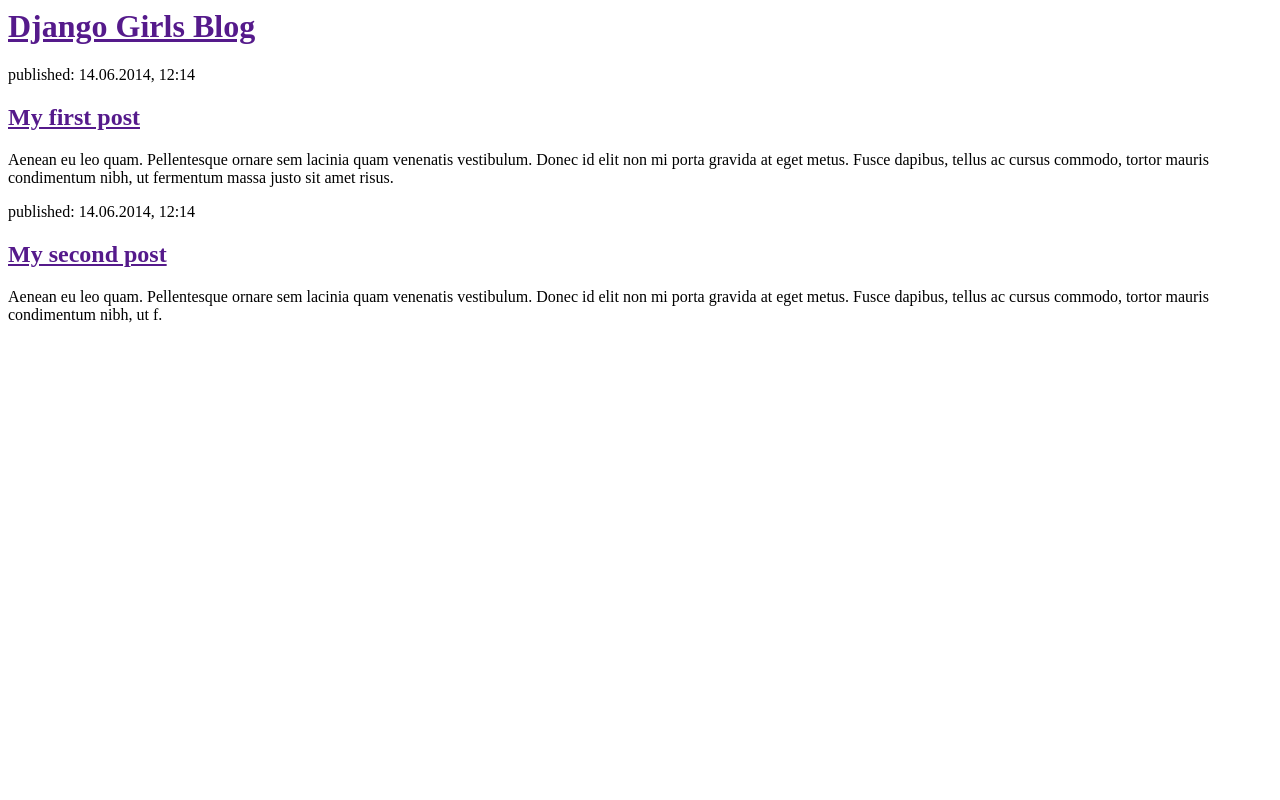
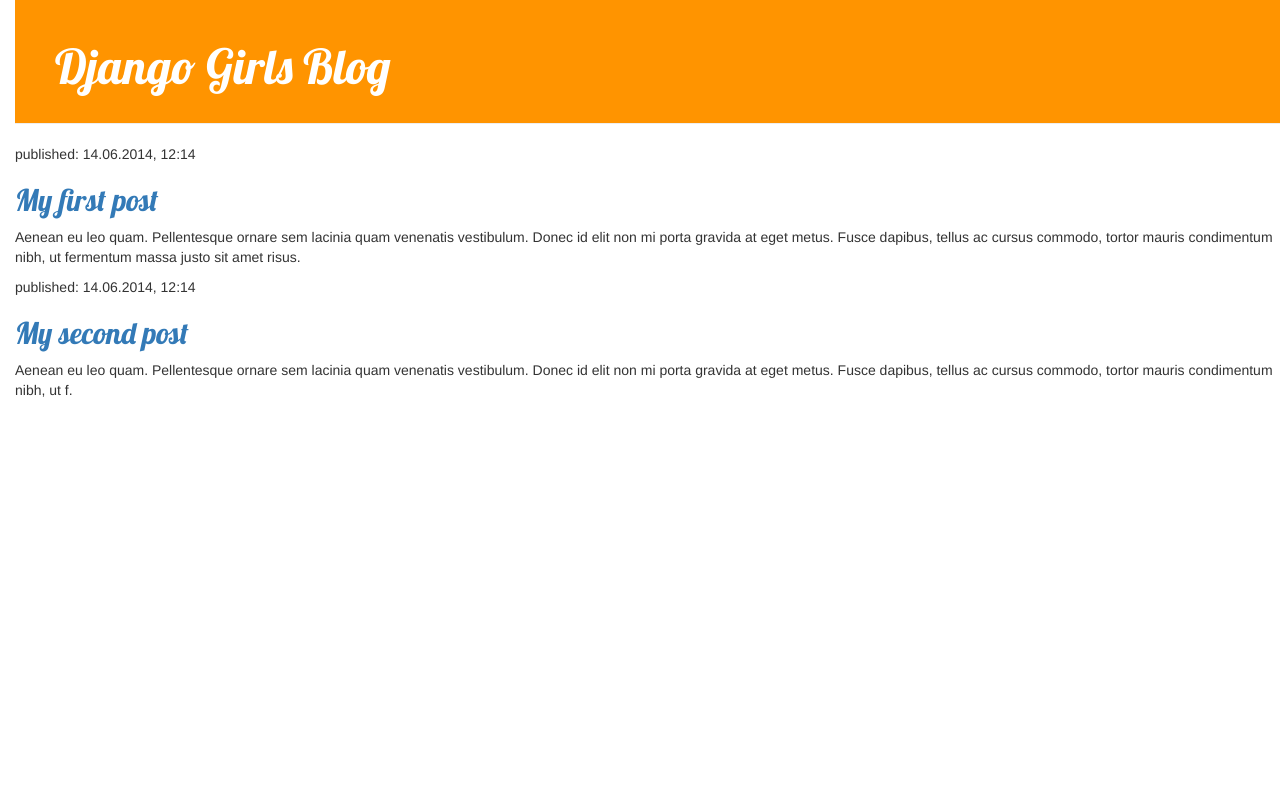
Before and after one commit to calvinkim27/my-first-blog, a Django app: page / in a window 1280 px wide. Run offline with Django 3.2, Linux system fonts and the light colour scheme; some libraries are stand-ins or nearby versions.

Commit message:
css apply

```diff
--- /dev/null
+++ b/blog/static/css/blog.css
@@ -0,0 +1,55 @@
+h1 a {
+    color: #FCA205;
+    font-family: 'Lobster';
+}
+
+body {
+    padding-left: 15px;
+}
+
+.page-header {
+    background-color: #ff9400;
+    margin-top: 0;
+    padding: 20px 20px 20px 40px;
+}
+
+.page-header h1, .page-header h1 a, .page-header h1 a:visited, .page-header h1 a:active {
+    color: #ffffff;
+    font-size: 36pt;
+    text-decoration: none;
+}
+
+.content {
+    margin-left: 40px;
+}
+
+h1, h2, h3, h4 {
+    font-family: 'Lobster', cursive;
+}
+
+.date {
+    color: #828282;
+}
+
+.save {
+    float: right;
+}
+
+.post-form textarea, .post-form input {
+    width: 100%;
+}
+
+.top-menu, .top-menu:hover, .top-menu:visited {
+    color: #ffffff;
+    float: right;
+    font-size: 26pt;
+    margin-right: 20px;
+}
+
+.post {
+    margin-bottom: 70px;
+}
+
+.post h1 a, .post h1 a:visited {
+    color: #000000;
+}
--- a/blog/templates/blog/post_list.html
+++ b/blog/templates/blog/post_list.html
@@ -1,13 +1,18 @@
+{% load static %}
 <html>
     <head>
         <title>Django Girls blog</title>
+        <link rel="stylesheet" href="//maxcdn.bootstrapcdn.com/bootstrap/3.2.0/css/bootstrap.min.css">
+        <link rel="stylesheet" href="//maxcdn.bootstrapcdn.com/bootstrap/3.2.0/css/bootstrap-theme.min.css">
+        <link rel="stylesheet" href="{% static 'css/blog.css' %}">
+        <link href="//fonts.googleapis.com/css?family=Lobster&subset=latin,latin-ext" rel="stylesheet" type="text/css">
     </head>
     <body>
-        <div>
-            <h1><a href="">Django Girls Blog</a></h1>
+        <div class="page-header">
+            <h1><a href="/">Django Girls Blog</a></h1>
         </div>
 
-        <div>
+        <div class-"post">
             <p>published: 14.06.2014, 12:14</p>
             <h2><a href="">My first post</a></h2>
             <p>Aenean eu leo quam. Pellentesque ornare sem lacinia quam venenatis vestibulum. Donec id elit non mi porta gravida at eget metus. Fusce dapibus, tellus ac cursus commodo, tortor mauris condimentum nibh, ut fermentum massa justo sit amet risus.</p>
@@ -18,5 +23,22 @@
             <h2><a href="">My second post</a></h2>
             <p>Aenean eu leo quam. Pellentesque ornare sem lacinia quam venenatis vestibulum. Donec id elit non mi porta gravida at eget metus. Fusce dapibus, tellus ac cursus commodo, tortor mauris condimentum nibh, ut f.</p>
         </div>
+
+        <div class="content container">
+    <div class="row">
+        <div class="col-md-8">
+            {% for post in posts %}
+                <div class="post">
+                    <div class="date">
+                        <p>published: {{ post.published_date }}</p>
+                    </div>
+                    <h1><a href="">{{ post.title }}</a></h1>
+                    <p>{{ post.text|linebreaksbr }}</p>
+                </div>
+            {% endfor %}
+        </div>
+    </div>
+</div>
+
     </body>
 </html>
--- /dev/null
+++ b/myenv/pyvenv.cfg
@@ -0,0 +1,3 @@
+home = /Library/Frameworks/Python.framework/Versions/3.6/bin
+include-system-site-packages = false
+version = 3.6.5
```
Also changed, not shown: 10 other files.
